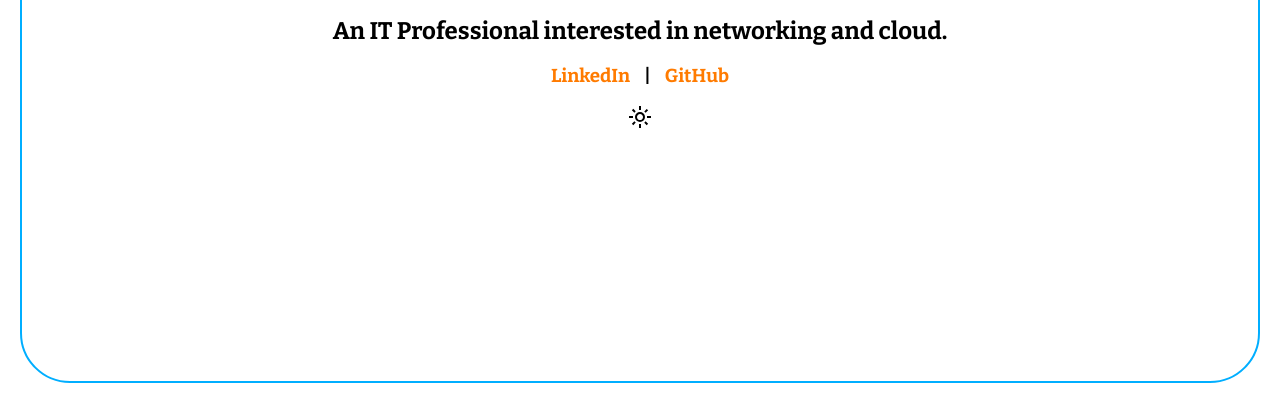
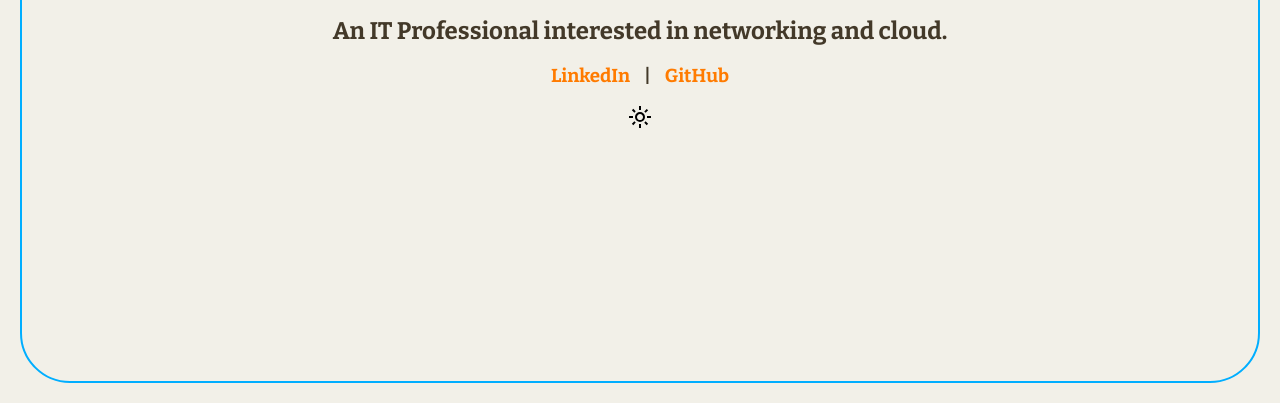
Before and after one commit to harrytripp/azure-static, a plain HTML site: page index.html in a window 1280 px wide. Shown: the part 397-800 px from the top of the page. Drawn offline with nearby package versions, Linux system fonts and the light colour scheme.

Commit message:
Update colour palettes

```diff
--- a/style.css
+++ b/style.css
@@ -1,11 +1,11 @@
 :root {
-  --background-color-light: #ffffff;
-  --text-color-light: #000000;
+  --background-color-light: #f2f0e8;
+  --text-color-light: #433929;
   --border-color-light: #00aeff;
   --accent-color-light: #ff7b00;
 
-  --background-color-dark: #363636;
-  --text-color-dark: #A8A7A7;
+  --background-color-dark: #1e1f20;
+  --text-color-dark: #e4e5e4;
   --border-color-dark: #E8175D;
   --accent-color-dark: #CC527A;
 
```
